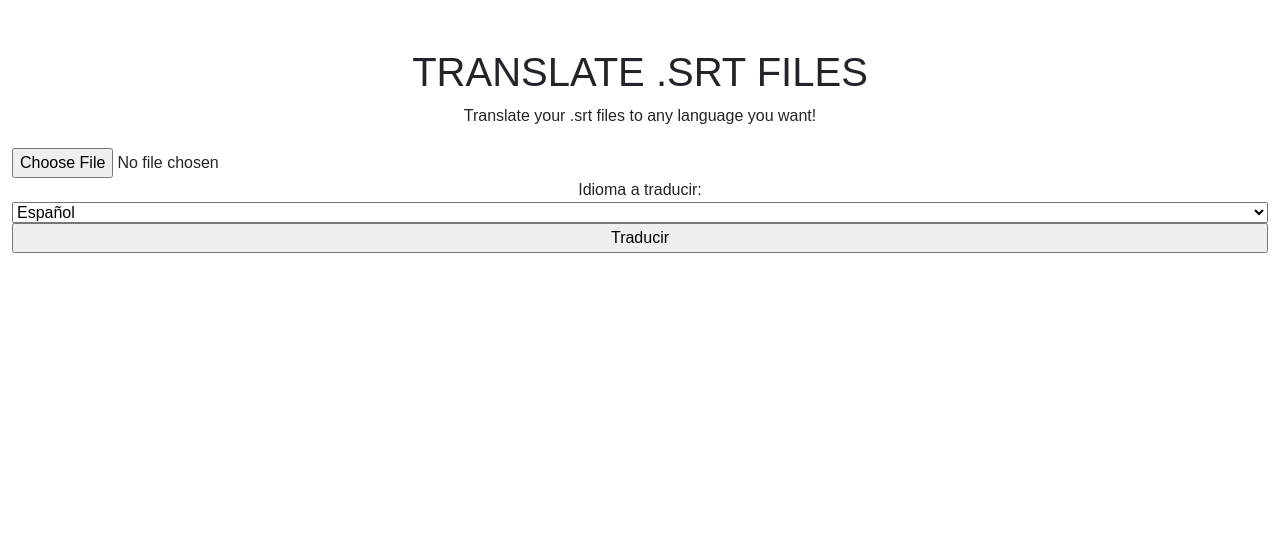
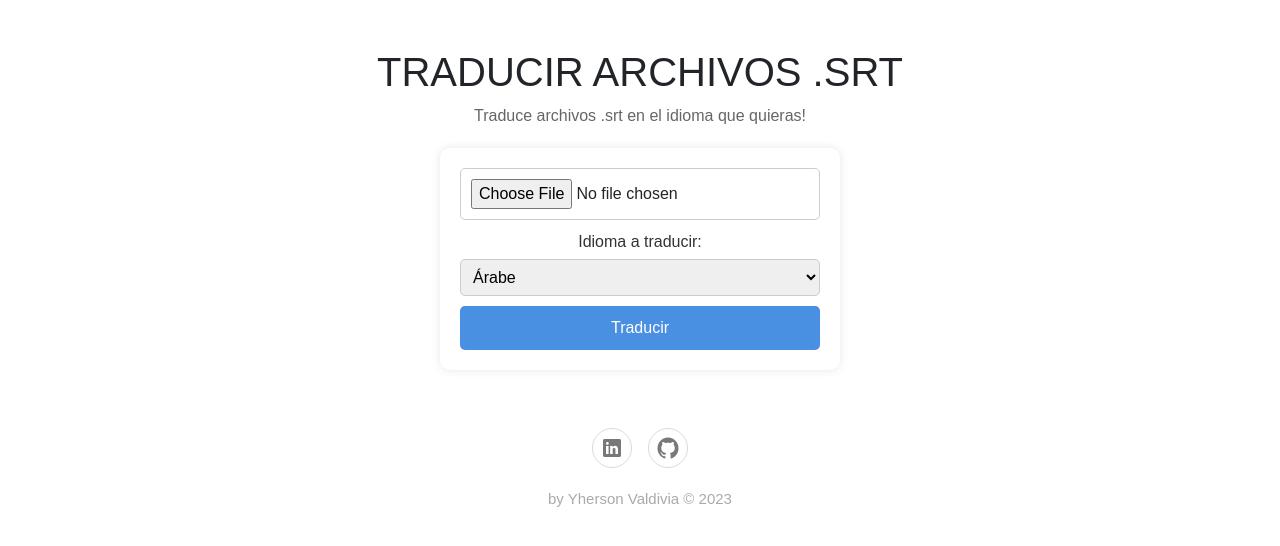
Before and after one commit to Yherson/Project, a Flask app: page /traducir in a window 1280 px wide. Shown: the part 56-602 px from the top of the page. Run offline with Flask 3, Linux system fonts and the light colour scheme.

Commit message:
version_v0.0.4

```diff
--- a/static/style.css
+++ b/static/style.css
@@ -22,64 +22,185 @@ button {
     margin-top: 20px;
 }
 
+.p-from-page {
+    color: #666;
+    font-size: 18px;
+    padding-left: 50px;
+    padding-right: 50px;
+    padding-bottom: 20px;
+}
+
+
+
+/* Path: static/style.css from index.html */
+.header {
+    width: 100%;
+    height: 600px;
+    background: #46a5ed; /* Fallback para navegadores antiguos */
+    background: -webkit-linear-gradient(to right, hsla(210, 95%, 50%, 0.459), hsla(197, 45%, 52%, 0.664));
+    /* Chrome 10-25, Safari 5.1-6 */
+    background: linear-gradient(to right, hsla(210, 95%, 50%, 0.459), hsla(197, 45%, 52%, 0.664));
+    /* W3C, IE 10+/ Edge, Firefox 16+, Chrome 26+, Opera 12+, Safari 7+ */
+    background-size: cover;
+    background-attachment: fixed;
+    position: relative;
+}
+
+
+.header .textos-header{
+    display: flex;
+    height: 430px;
+    width: 100%;
+    align-items: center;
+    justify-content: center;
+    flex-direction: column;
+    text-align: center;
+}
+
+.textos-header h1{
+    font-size: 50px;
+    color:#fff;
+}
+
+.textos-header h2{
+    font-size: 30px;
+    font-weight: 300;
+    color:#fff;
+}
+
+.wave{
+    position: absolute;
+    bottom: 0;
+    width: 100%;
+}
+
+
+/* Path: static/style.css from traducirtxt.html */
+
+.form-from-traducirtxt-page {
+    max-width: 600px;
+    margin: 0 auto;
+    text-align: center;
+    padding: 10px;
+    background-color: #fff;
+    border-radius: 10px;
+    box-shadow: 0 0 10px rgba(0, 0, 0, 0.1);
+}
+
+.textarea-from-traducirtxt-page {
+    width: 100%;
+    padding: 10px;
+    margin-bottom: auto;
+    box-sizing: border-box;
+}
+
+/*Traducion de texto from traducirtxt.html*/
+.h2-from-traducirtxt-page {
+    margin-top: 20px;
+    font-size: 20px;
+    color: #666;
+    margin-bottom: 20px;
+}
+.p-traducido-from-traducirtxt-page {
+    margin-top: 10px;
+    color: #666;
+    font-size: 18px;
+    padding-left: 50px;
+    padding-right: 50px;
+    padding-bottom: 20px;
+}
+
+
+
+/* Path: static/style.css from traducir.html */
+.form-from-traducir-page {
+    max-width: 400px;
+    margin: 0 auto;
+    padding: 20px;
+    background-color: #fff;
+    border-radius: 10px;
+    box-shadow: 0 0 10px rgba(0, 0, 0, 0.1);
+}
+
+p {
+    color: #666;
+    margin-bottom: 20px;
+}
+
+input[type="file"] {
+    display: block;
+    width: 100%;
+    padding: 10px;
+    margin-bottom: 10px;
+    border: 1px solid #ccc;
+    border-radius: 5px;
+}
+
+label {
+    display: block;
+    margin-bottom: 5px;
+    color: #333;
+}
+
+select {
+    width: 100%;
+    padding: 8px;
+    margin-bottom: 10px;
+    border: 1px solid #ccc;
+    border-radius: 5px;
+}
+
+input[type="submit"] {
+    background-color: #4a90e2; /* Azul degrado */
+    color: #fff;
+    padding: 10px 20px;
+    border: none;
+    border-radius: 5px;
+    cursor: pointer;
+    transition: background-color 0.3s ease; /* Efecto suave de transición */
+}
+
+input[type="submit"]:hover {
+    background-color: #2e6da4; /* Azul más oscuro al pasar el ratón */
+}
 
 
 
 
-/* Path: static/style.css from traducirtxt.html */
 
-.title-from-page {
-    color: #333;
-    font-size: 35px;
-    font-weight: bold;
+
+/* Footer from layout.html  */
+
+.footer-basic {
+    margin-top: 10px;
+    color:#4b4c4d;
 }
 
-.p-from-page {
-    color: #666;
-    font-size: 18px;
+.footer-basic .social {
+    text-align:center;
+    padding-bottom:10px;
 }
-
-.textarea-from-page {
-    width: 80%;
-    padding: 10px;
-    margin-bottom: 10px;
-    box-sizing: border-box;
-    margin-left: auto;
-    margin-right: auto;
+.footer-basic .social > a {
+    font-size:24px;
+    width:40px;
+    height:40px;
+    line-height:40px;
+    display:inline-block;
+    text-align:center;
+    border-radius:50%;
+    border:1px solid #ccc;
+    margin:0 8px;
+    color:inherit;
+    opacity:0.75;
 }
-
-.label-from-page {
-    color: #333;
-    font-size: 18px;
-    display: block;
-    margin-bottom: 5px;
+.footer-basic .social > a:hover {
+    opacity:0.9;
 }
-
-.select-from-page {
-    width: 10%;
-    margin-left: auto;
-    margin-right: auto;
-    padding: 8px;
-    margin-bottom: 10px;
-    box-sizing: border-box;
+.footer-basic .copyright {
+    margin-top: 10px;
+    text-align:center;
+    font-size:15px;
+    color:#aaa;
+    margin-bottom: 0;
+    padding-bottom: 10px;
 }
-
-.input-from-page[type="submit"] {
-    background-color: #4caf50;
-    color: #fff;
-    padding: 10px;
-    border: none;
-    cursor: pointer;
-    width: 5%;
-    margin-left: auto;
-    margin-right: auto;
-}
-
-input[type="submit"]:hover {
-    background-color: #45a049;
-}
-
-h2 {
-    margin-top: 20px;
-    color: #333;
-}
--- a/templates/layout.html
+++ b/templates/layout.html
@@ -6,6 +6,8 @@
     <link href="https://cdn.jsdelivr.net/npm/bootstrap@5.3.2/dist/css/bootstrap.min.css" rel="stylesheet" integrity="sha384-T3c6CoIi6uLrA9TneNEoa7RxnatzjcDSCmG1MXxSR1GAsXEV/Dwwykc2MPK8M2HN" crossorigin="anonymous">
     <script src="https://cdn.jsdelivr.net/npm/bootstrap@5.3.2/dist/js/bootstrap.bundle.min.js" integrity="sha384-C6RzsynM9kWDrMNeT87bh95OGNyZPhcTNXj1NW7RuBCsyN/o0jlpcV8Qyq46cDfL" crossorigin="anonymous"></script>
     <link rel="stylesheet" href="{{ url_for('static', filename='style.css') }}">
+    <link href="https://fonts.googleapis.com/css?family=Open+Sans:300,400,700,800&display=swap" rel="stylesheet">
+    <link rel="stylesheet" href="https://cdnjs.cloudflare.com/ajax/libs/ionicons/2.0.1/css/ionicons.min.css">
     <title>TranslateSRT</title>
 </head>
 <body>
@@ -31,9 +33,19 @@
             </div>
         </nav>
 
+        <header>
+            {% block header %}
+            {% endblock %}
+        </header>
+
         <main class="container-fluid py-5 text-center">
             {% block main %}{% endblock %}
         </main>
 
+        <footer class="footer-basic">
+            <div class="social"><a href="https://www.linkedin.com/in/yherson-valdivia-altez-373926270/"><i class="icon ion-social-linkedin"></i></a><a href="https://github.com/Yherson"><i class="icon ion-social-github"></i></a>
+            </div>
+        <p class="copyright">by Yherson Valdivia © 2023</p>
+        </footer>
 </body>
 </html>
--- a/templates/traducir.html
+++ b/templates/traducir.html
@@ -1,16 +1,48 @@
 {% extends "layout.html" %}
 
 {% block main %}
-    <h1>TRANSLATE .SRT FILES</h1>
-    <p>Translate your .srt files to any language you want!</p>
-    <form method="POST" action="/traducir" enctype="multipart/form-data">
+    <h1>TRADUCIR ARCHIVOS .SRT</h1>
+    <p>Traduce archivos .srt en el idioma que quieras!</p>
+    <form class="form-from-traducir-page" method="POST" action="/traducir" enctype="multipart/form-data">
         <input type="file" name="archivo">
         <label for="idioma">Idioma a traducir:</label>
         <select name="idioma" id="idioma">
+            <option value="ar">Árabe</option>
+            <option value="bn">Bengalí</option>
+            <option value="bg">Búlgaro</option>
+            <option value="cs">Checo</option>
+            <option value="da">Danés</option>
+            <option value="de">Alemán</option>
+            <option value="el">Griego</option>
+            <option value="en">English</option>
             <option value="es">Español</option>
-            <option value="en">Inglés</option>
+            <option value="fa">Persa</option>
+            <option value="fi">Finlandés</option>
             <option value="fr">Francés</option>
-            <option value="de">Alemán</option>
+            <option value="he">Hebreo</option>
+            <option value="hi">Hindi</option>
+            <option value="hu">Húngaro</option>
+            <option value="id">Indonesio</option>
+            <option value="it">Italiano</option>
+            <option value="ja">Japonés</option>
+            <option value="ko">Coreano</option>
+            <option value="lt">Lituano</option>
+            <option value="nl">Holandés</option>
+            <option value="no">Noruego</option>
+            <option value="pl">Polaco</option>
+            <option value="pt">Portugués</option>
+            <option value="ro">Rumano</option>
+            <option value="ru">Ruso</option>
+            <option value="sk">Eslovaco</option>
+            <option value="sl">Esloveno</option>
+            <option value="sv">Sueco</option>
+            <option value="sw">Suajili</option>
+            <option value="ta">Tamil</option>
+            <option value="th">Tailandés</option>
+            <option value="tr">Turco</option>
+            <option value="ur">Urdu</option>
+            <option value="vi">Vietnamita</option>
+            <option value="zh-tw">Chino Mandarín</option>
         </select>
         <input type="submit" value="Traducir">
     </form>
```
Also changed, not shown: static/estosifuncionaxd.txt (deleted, +0 -83 lines), static/traducido_estosifuncionaxd.txt (deleted, +0 -75 lines), templates/index.html (+19 -3 lines), templates/traducirtxt.html (+9 -11 lines), images/logo.png (deleted), subtitulos.db (deleted).
